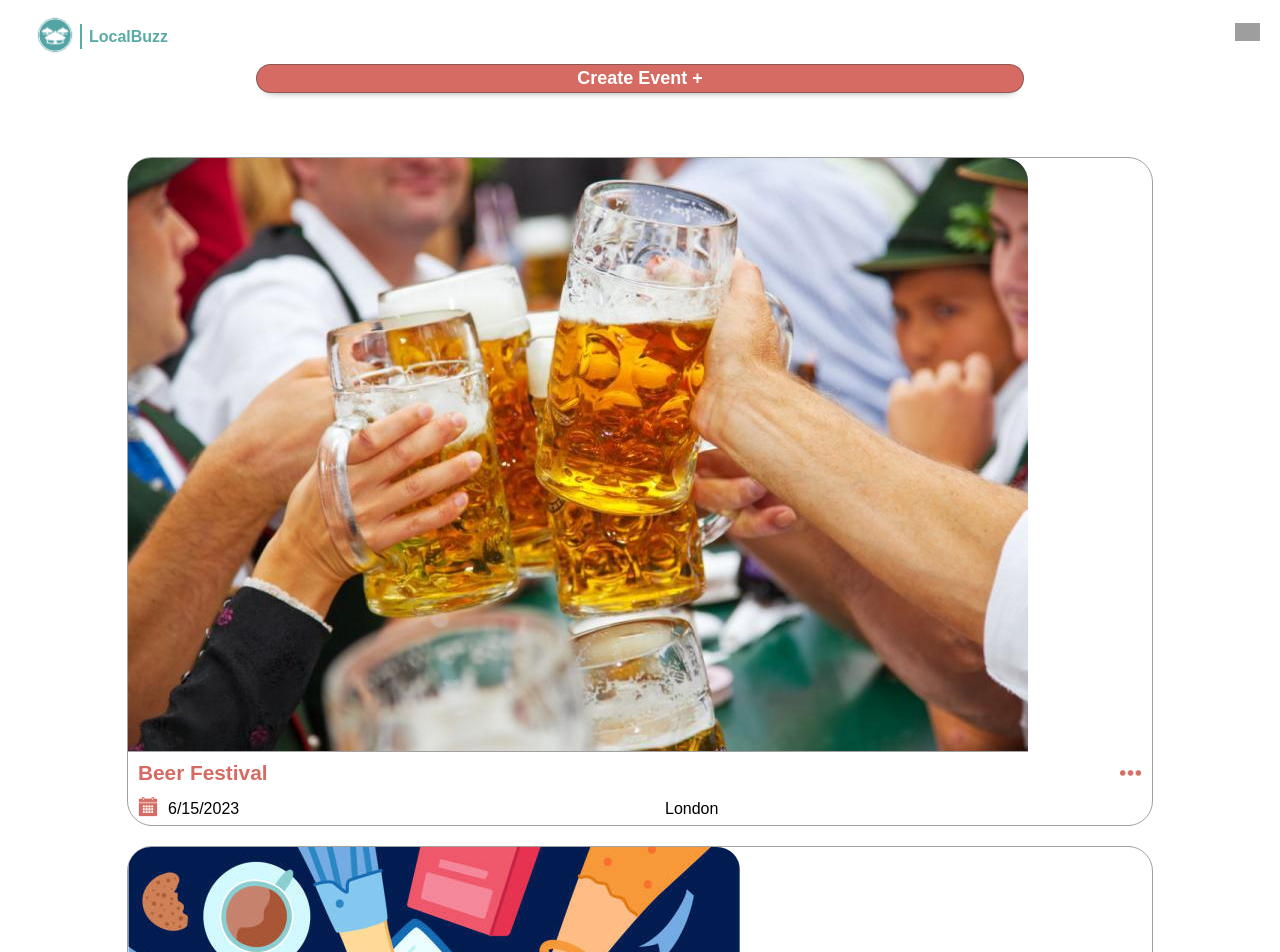
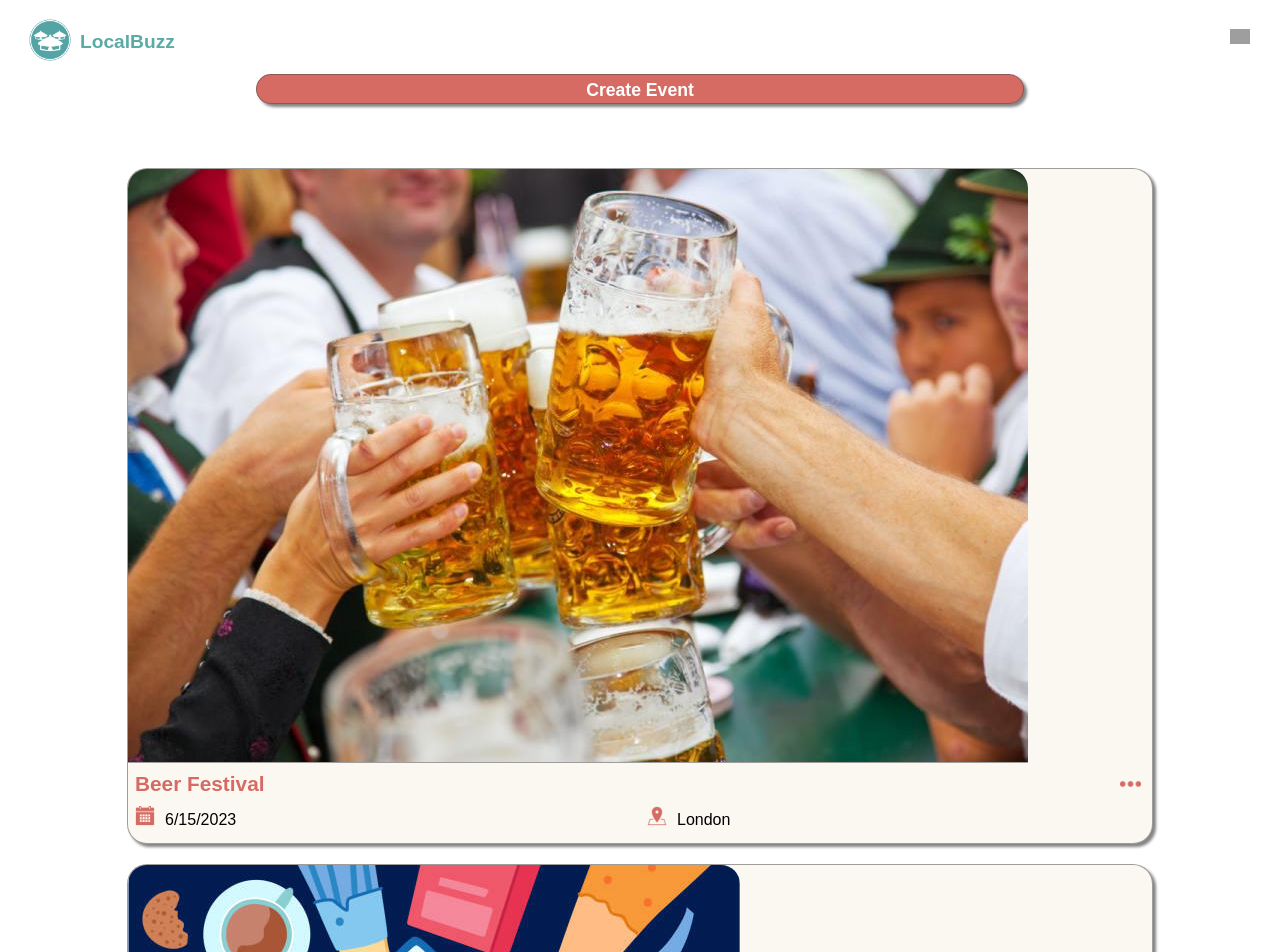
Before and after one commit to Deen-q/SwampySyntax, a React (Create React App) app in the folder local-buzz/: page / in a window 1280 px wide. Shown: the top 952 px of the page. Built offline with nearby package versions, Linux system fonts and the light colour scheme; grey boxes are pictures that could not be loaded.

Commit message:
CSS altered on many files

```diff
--- a/local-buzz/src/Components/HomePage/CreateEventBtn/CreateEventBtn.css
+++ b/local-buzz/src/Components/HomePage/CreateEventBtn/CreateEventBtn.css
@@ -7,14 +7,19 @@
 .btnPrimary {
   font-family: "Josefin Sans", sans-serif;
   font-weight: bold;
-  font-size: 18px;
+  font-size: 1.1rem;
   background-color: #d56b63;
   color: white;
   text-decoration: none;
   border: 1px solid #47474782;
-
+/* align-items: center; */
   border-radius: 25px;
-  padding: 3px 0;
+  padding: 5px 0px 2px 0px;
   width: 60vw;
-  box-shadow: 0px 7px 10px -10px rgb(61, 61, 61);
+  /* box-shadow: h-offset v-offset blur spread color */
+  box-shadow: 3px 3px 3px 0px rgb(132, 132, 132);
+  display: flex;
+  justify-content: center;
+  align-items: center;
+  /* height: 40px; */
 }
--- a/local-buzz/src/Components/HomePage/CreateEventBtn/CreateEventBtn.js
+++ b/local-buzz/src/Components/HomePage/CreateEventBtn/CreateEventBtn.js
@@ -7,7 +7,7 @@ function CreateEventBtn() {
     <div className='btnContainer'>
       <button className='btnPrimary'><Link to = "/createeventpage"
       style={{ textDecoration: 'none', color:"white" }}>
-      Create Event + </Link></button>
+      Create Event</Link></button>
     </div>
   );
 }
--- a/local-buzz/src/Components/HomePage/EventCard/EventCard.css
+++ b/local-buzz/src/Components/HomePage/EventCard/EventCard.css
@@ -4,26 +4,37 @@
   align-items: center;
   gap: 20px;
   margin: 0px;
-}
+  }
 
 h2 {
-  margin: 5px 10px;
+  margin: 5px 7px;
   font-size: 1.3rem;
   color: #d56b63;
   font-weight: bold;
 }
 
 p {
-  margin: 5px 10px 7px 10px;
+  margin: 5px 5px 7px 10px;
   font-size: 1rem;
   align-items: center;
 }
+
 .img-icon {
   width: 20px;
   height: auto;
-  margin-left: 10px;
+  margin-left: 7px;
   margin-bottom: 5px;
+  align-items: center;
 
+}
+
+.img-icon-top {
+  width: 20px;
+  height: auto;
+  margin-top: 5px;
+  margin-left: 7px;
+  margin-bottom: 5px;
+  align-items: flex-start;
 }
 
 .EventCardContainer p {
@@ -34,7 +45,7 @@ p {
   max-width: 80vw;
   height: auto;
   border-bottom: 1px solid #47474782;
-  border-radius: 23px 23px 0 0;
+  border-radius: 19px 19px 0 0;
 }
 
 .event-img:hover {
@@ -58,10 +69,11 @@ p {
   display: flex;
   justify-content: space-between;
 
-  align-items: center;
+  align-items: flex-start;
   width: 80vw;
   /* margin-bottom: 5px; */
 }
+
 
 .EventAddressAndPostcode {
   display: flex;
@@ -72,8 +84,11 @@ p {
 
 .TextBorder {
   border: 1px solid #47474782;
-  border-radius: 25px 25px 25px 25px;
+  border-radius: 20px;
   width: 80vw;
+  background-color: #fbf8f2;
+  padding-bottom: 7px;
+  box-shadow: 3px 3px 3px 0px rgb(132, 132, 132);
 }
 
 .EventDescription {
--- a/local-buzz/src/Components/HomePage/EventCard/EventCard.js
+++ b/local-buzz/src/Components/HomePage/EventCard/EventCard.js
@@ -44,20 +44,40 @@ function EventCard(props) {
                 />
               </div>
               <div className="EventDateAndCity">
-                <img className="img-icon" src={date} />
+                <img className="img-icon" src={date} alt="date-icon" />
                 <p> {event.date}</p>
-                {!show[event.id] && <p>{event.city}</p>}
+                {!show[event.id] && (
+                  <>
+                    <img
+                      className="img-icon"
+                      src={address}
+                      alt="address-icon"
+                    />{" "}
+                    <p>{event.city}</p>
+                  </>
+                )}
               </div>
               {/* show the description of the clicked event if the show property is true  */}
               {show[event.id] && (
                 <div>
+																<div className="EventDateAndCity">
+                  <img className="img-icon" src={clock} alt="date-icon" />
                   <p>{event.time}</p>
+																		</div>
+																		<div className="EventDateAndCity">
+                  <img className="img-icon-top" src={address} alt="address-icon" />
                   <p>
                     {event.firstLineOfAddress}, {event.city}, {event.postcode}
                   </p>
-                  {/* <p></p> */}
-
+																		</div>
+																		<div className="EventDateAndCity">
+                  <img
+                    className="img-icon-top"
+                    src={speechBubble}
+                    alt="speech-bubble-icon"
+                  />
                   <p className="EventDescription">{event.description}</p>
+																		</div>
                 </div>
               )}
             </div>
--- a/local-buzz/src/Components/NavBar/Logo/Logo.css
+++ b/local-buzz/src/Components/NavBar/Logo/Logo.css
@@ -2,23 +2,23 @@
 	display: flex;
 	align-items: center;
 	margin-top: 10px;
-	margin-left: 10px;
+	/* margin-left: 2px; */
 }
 
 #logo {
-	max-width: 50px;
+	width: 60px;
 	height: auto;
 }
 
-.line {
+/* .line {
 	margin-right: 7px;
 	width: 2px;
 	background-color: #5aaaa6;
-	height: 25px;
-}
+	height: 32px;
+} */
 
 h1 {
 	color: #5aaaa6;
 	font-family: 'Josefin Sans', sans-serif;
-	font-size: 1em;
+	font-size: 1.2em;
 }
--- a/local-buzz/src/Components/NavBar/NavBar.css
+++ b/local-buzz/src/Components/NavBar/NavBar.css
@@ -3,5 +3,5 @@
     justify-content: space-between;
     align-items: center;
     margin-left: 20px;
-    margin-right: 20px;
+    margin-right: 30px;
 }
--- a/local-buzz/src/Components/NavBar/SearchBar/SearchBar.css
+++ b/local-buzz/src/Components/NavBar/SearchBar/SearchBar.css
@@ -4,7 +4,7 @@
 } */
 
 .SearchIcon {
-	width: 25px;
+	width: 20px;
 	height: auto;
 }
 
```
